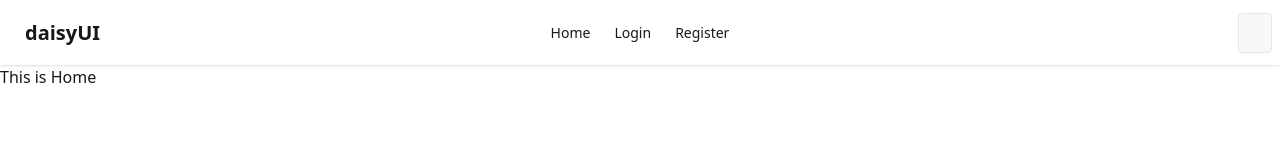
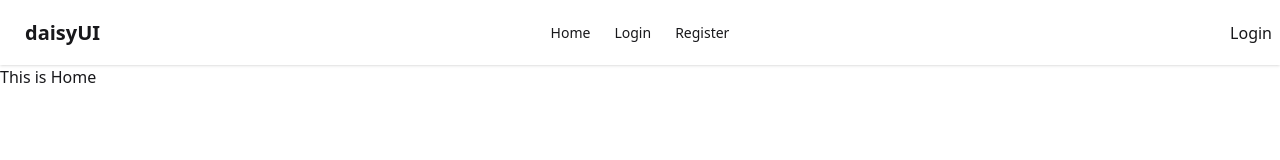
Before and after one commit to AkhiSharmin/Auth, a React (Vite) app: page / in a window 1280 px wide. Shown: the top 160 px of the page. Built offline with nearby package versions, Linux system fonts and the light colour scheme; no server answers.

Commit message:
added handlesingOut

```diff
--- a/src/components/Navbar.jsx
+++ b/src/components/Navbar.jsx
@@ -1,10 +1,20 @@
 import React, { useContext } from "react";
-import { NavLink } from "react-router-dom";
+import { Link, NavLink } from "react-router-dom";
 import { AuthContext } from "../providers/AuthProviders";
 
 const Navbar = () => {
-  const { user } = useContext(AuthContext);
+  const { user, singOutUser } = useContext(AuthContext);
   console.log(user);
+
+  const handleSingOut = () => {
+    singOutUser()
+      .then(() => {
+        console.log("Sing out successfully");
+      })
+      .catch((error) => {
+        console.log("Error", error.message);
+      });
+  };
 
   const links = (
     <>
@@ -54,7 +64,16 @@ const Navbar = () => {
         <ul className="menu menu-horizontal px-1">{links}</ul>
       </div>
       <div className="navbar-end">
-        <a className="btn">{user?.email}</a>
+        {user ? (
+          <>
+            <span>{user.email}</span>
+            <a onClick={handleSingOut} className="btn">
+              Sing Out
+            </a>
+          </>
+        ) : (
+          <Link to="/login">Login</Link>
+        )}
       </div>
     </div>
   );
--- a/src/providers/AuthProviders.jsx
+++ b/src/providers/AuthProviders.jsx
@@ -1,4 +1,5 @@
 import {
+  signOut,
   createUserWithEmailAndPassword,
   onAuthStateChanged,
   signInWithEmailAndPassword,
@@ -19,6 +20,10 @@ const AuthProviders = ({ children }) => {
 
   const singInUser = (email, password) => {
     return signInWithEmailAndPassword(auth, email, password);
+  };
+
+  const singOutUser = () => {
+    return signOut(auth);
   };
 
   useEffect(() => {
@@ -47,6 +52,7 @@ const AuthProviders = ({ children }) => {
     user,
     createUser,
     singInUser,
+    singOutUser,
   };
 
   return (
```
